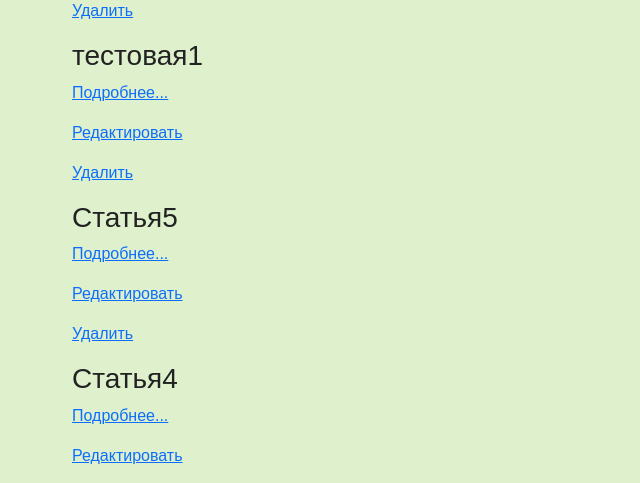
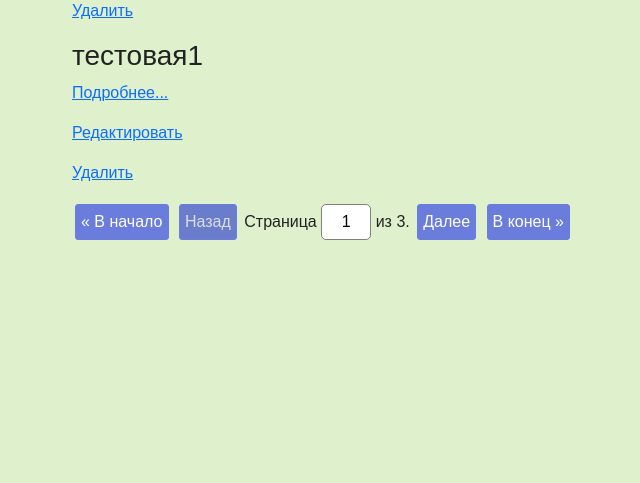
Before and after one commit to md5orsha256/articles_project, a Django app: page / in a window 1280 px wide. Shown: the part 396-879 px from the top of the page, without its empty margins (10-650 px from the left). After the commit the page ends 636 px from the top, so only its background shows below. Run offline with Django 4.2, Linux system fonts and the light colour scheme; data comes from the database, SQL or seed files in the repository.

Commit message:
главная страница реализована с помощью встроенного ListView, добавлена пагинация

```diff
--- a/source/webapp/static/css/style.css
+++ b/source/webapp/static/css/style.css
@@ -3,3 +3,45 @@ body {
     background: rgb(222, 240, 204);
     color: #222222;
 }
+
+.pagination {
+    text-align: center;
+}
+
+.pagination a, .pagination .page-disabled {
+    display: inline-block;
+    border: solid 1px #6a7ddd;
+    border-radius: 3px;
+    padding: 5px;
+    margin: 3px;
+}
+
+.pagination a {
+    background: #6a7ddd;
+    color: white;
+    text-decoration: none;
+}
+
+.pagination a:hover {
+    background: #6a7dff;
+    text-decoration: underline;
+}
+
+.pagination .page-disabled {
+    background: #6a7dcc;
+    color: #dddddd
+}
+
+.pagination .current-page {
+    display: inline-block;
+}
+
+
+.pagination .current-page input {
+    width: 50px;
+    padding: 5px 7px;
+    font-size: inherit;
+    border-radius: 5px;
+    text-align: center;
+    border: solid 1px gray;
+}
--- a/source/webapp/templates/index.html
+++ b/source/webapp/templates/index.html
@@ -8,4 +8,8 @@
         <p><a href="{% url "article_update_view" article.pk %}">Редактировать</a></p>
         <p><a href="{% url "article_delete_view" article.pk %}">Удалить</a></p>
     {% endfor %}
+
+    {% if is_paginated %}
+        {% include 'partial/pagination.html' %}
+    {% endif %}
 {% endblock %}
--- /dev/null
+++ b/source/webapp/templates/partial/pagination.html
@@ -0,0 +1,24 @@
+<div class="pagination">
+    <span class="step-links">
+        <a href="?page=1">&laquo; В начало</a>
+        {% if page_obj.has_previous %}
+            <a href="?page={{ page_obj.previous_page_number }}">Назад</a>
+        {% else %}
+            <span class="page-disabled">Назад</span>
+        {% endif %}
+
+        <form class="current-page" method="get">
+            <label for="page">
+                Страница <input type="text" name="page" id="page" value="{{ page_obj.number }}">
+                из {{ page_obj.paginator.num_pages }}.
+            </label>
+        </form>
+
+        {% if page_obj.has_next %}
+            <a href="?page={{ page_obj.next_page_number }}">Далее</a>
+        {% else %}
+            <span class="page-disabled">Далее</span>
+        {% endif %}
+        <a href="?page={{ page_obj.paginator.num_pages }}">В конец &raquo;</a>
+    </span>
+</div>
--- a/source/webapp/views.py
+++ b/source/webapp/views.py
@@ -1,19 +1,32 @@
 from django.shortcuts import render, redirect, get_object_or_404
 from django.urls import reverse
-from django.views.generic import TemplateView, FormView
+from django.views.generic import TemplateView, FormView, ListView
 
 from webapp.base import FormView as CustomFormView, ListView as CustomListView
 from webapp.forms import ArticleForm
 from webapp.models import Article
 
 
-class IndexView(CustomListView):
-    # model = Article
-    context_key = "articles"
+class IndexView(ListView):
+    model = Article
+    context_object_name = "articles"
     template_name = "index.html"
+    paginate_by = 3
+    paginate_orphans = 0
 
-    def get_objects(self):
-        return Article.objects.order_by("-updated_at")
+    def get_queryset(self):
+        queryset = super().get_queryset()
+        return queryset.order_by("-updated_at")
+
+    def get_context_data(self, *, object_list=None, **kwargs):
+        context = super().get_context_data(object_list=object_list, **kwargs)
+        print(context)
+
+        return context
+
+
+    # def get_objects(self):
+    #     return Article.objects.order_by("-updated_at")
 
 
 class ArticleCreateView(CustomFormView):
```
